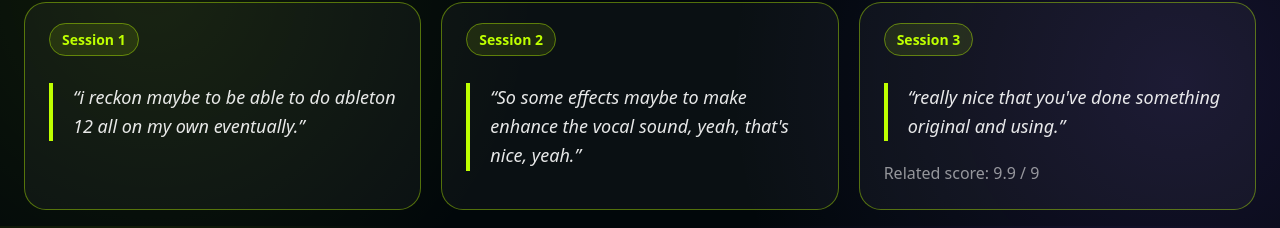
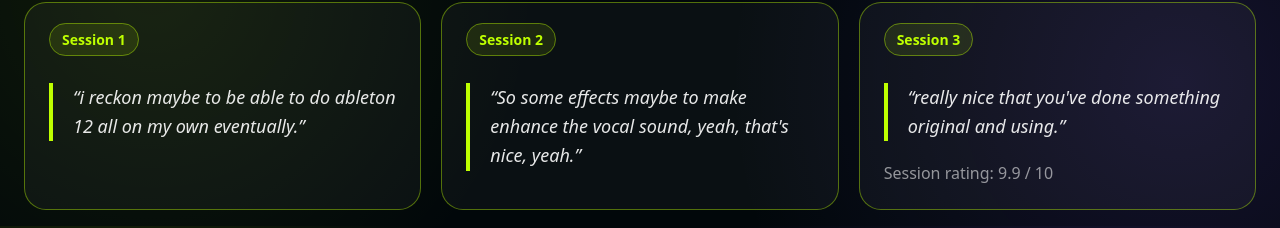
Before and after one commit to jessi88/noise-solution, a React (Vite) app: page / in a window 1280 px wide. Shown: the part 3774-4002 px from the top of the page. Built offline with nearby package versions, Linux system fonts and the light colour scheme; a web font is replaced by a local one.

Commit message:
Fixed "out of score" number in the QuoteBands.

```diff
--- a/src/components/charts/QuoteBands.tsx
+++ b/src/components/charts/QuoteBands.tsx
@@ -33,7 +33,7 @@ const quoteThemes: QuoteTheme[] = [
   },
   {
     value: "Most Positive Sentence Competence",
-    label: "Confidence",
+    label: "Feeling confident",
     scoreKey: "confidence",
   },
   {
@@ -108,7 +108,7 @@ export default function QuoteBands({ rows }: QuoteBandsProps) {
               <SelectItem
                 key={item.value}
                 value={item.value}
-                className="text-base font-black"
+                className="text-base font-medium data-[highlighted]:font-medium data-[state=checked]:font-medium"
               >
                 {item.label}
               </SelectItem>
@@ -143,7 +143,9 @@ export default function QuoteBands({ rows }: QuoteBandsProps) {
 
             {item.score !== null && (
               <p className="mt-5 text-sm font-medium text-white/55 sm:text-base">
-                Related score: {item.score.toFixed(1)} / 9
+                {activeTheme.scoreKey === "sessionRating"
+                  ? `Session rating: ${item.score.toFixed(1)} / 10`
+                  : `Related score: ${item.score.toFixed(1)} / 9`}
               </p>
             )}
           </div>
```
